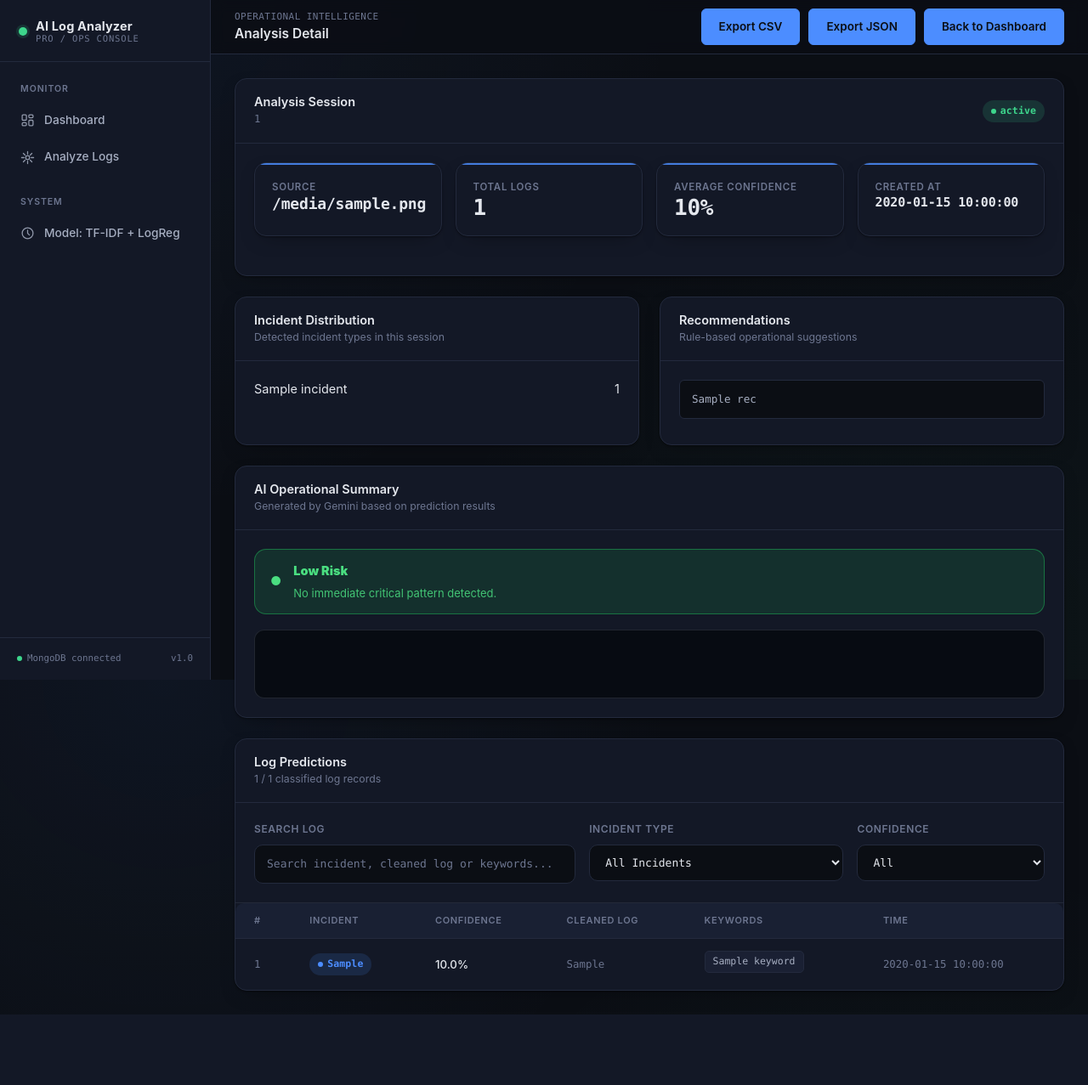
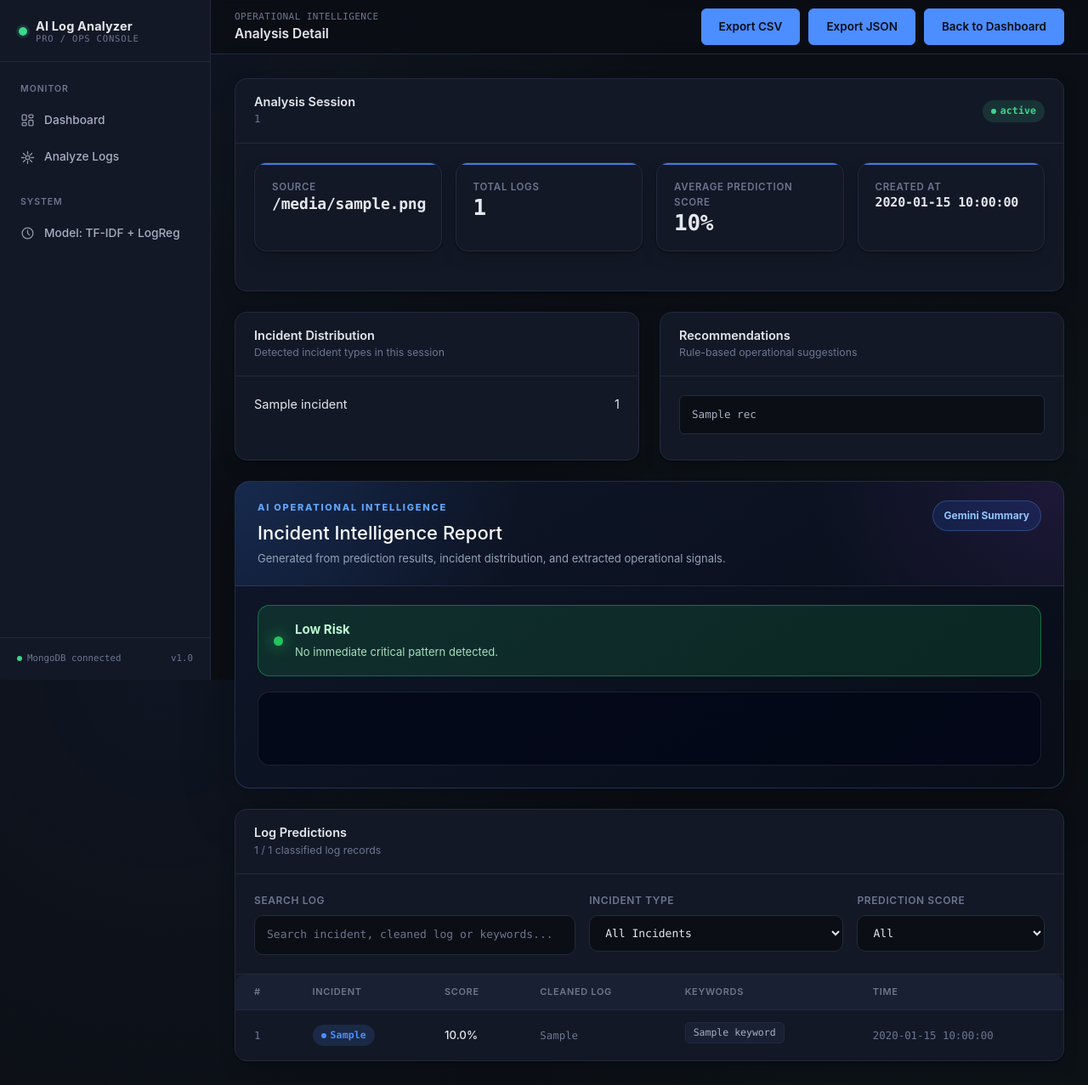
Before and after one commit to melisayildirm/AI-Log-Analyzer-Pro, a Flask app: template app/templates/analysis_detail.html in a window 1280 px wide. Shown: the whole page at 85% size. Before the commit the page ends 1194 px from the top, so only its background shows below. Run offline with Flask 3, Linux system fonts and the light colour scheme; the template is opened without the code that fills it: most values are stand-ins (such as "Sample title", 1, 10 or a date in 2020); parts of the project's set-up code (start-up, migrations or seed data) failed here and were passed over.

Commit message:
Polish AI operational report UI and improve analysis tables

```diff
--- a/app/static/css/style.css
+++ b/app/static/css/style.css
@@ -949,3 +949,140 @@ textarea.form-control-ops::placeholder {
   background: rgba(96, 165, 250, 0.45);
   border-radius: 999px;
 }
+.ai-report-panel {
+  background: linear-gradient(145deg, rgba(15, 23, 42, 0.98), rgba(8, 13, 24, 0.98));
+  border: 1px solid rgba(96, 165, 250, 0.22);
+  border-radius: 18px;
+  overflow: hidden;
+  box-shadow: 0 20px 60px rgba(0, 0, 0, 0.28);
+}
+
+.ai-report-header {
+  display: flex;
+  justify-content: space-between;
+  gap: 20px;
+  padding: 22px 26px;
+  border-bottom: 1px solid rgba(148, 163, 184, 0.14);
+  background:
+    radial-gradient(circle at top left, rgba(59, 130, 246, 0.18), transparent 34%),
+    radial-gradient(circle at top right, rgba(168, 85, 247, 0.12), transparent 30%);
+}
+
+.ai-eyebrow {
+  font-size: 11px;
+  letter-spacing: 0.16em;
+  color: #60a5fa;
+  font-weight: 800;
+  margin-bottom: 8px;
+}
+
+.ai-report-header h2 {
+  margin: 0;
+  font-size: 22px;
+  color: #f8fafc;
+}
+
+.ai-report-header p {
+  margin: 7px 0 0;
+  color: #94a3b8;
+  font-size: 13px;
+}
+
+.ai-provider-pill {
+  height: fit-content;
+  padding: 8px 13px;
+  border-radius: 999px;
+  background: rgba(37, 99, 235, 0.16);
+  border: 1px solid rgba(96, 165, 250, 0.28);
+  color: #93c5fd;
+  font-size: 12px;
+  font-weight: 700;
+  white-space: nowrap;
+}
+
+.ai-report-body {
+  padding: 22px 26px 26px;
+}
+
+.risk-banner {
+  display: flex;
+  align-items: center;
+  gap: 14px;
+  padding: 16px 18px;
+  border-radius: 14px;
+  margin-bottom: 18px;
+}
+
+.risk-banner strong {
+  display: block;
+  font-size: 15px;
+  margin-bottom: 4px;
+}
+
+.risk-banner span {
+  font-size: 13px;
+  opacity: 0.88;
+}
+
+.risk-dot {
+  width: 11px;
+  height: 11px;
+  border-radius: 999px;
+  flex-shrink: 0;
+}
+
+.risk-critical {
+  background: rgba(239, 68, 68, 0.14);
+  color: #fecaca;
+  border: 1px solid rgba(239, 68, 68, 0.45);
+}
+
+.risk-critical .risk-dot {
+  background: #ef4444;
+  box-shadow: 0 0 18px rgba(239, 68, 68, 0.9);
+}
+
+.risk-high {
+  background: rgba(249, 115, 22, 0.14);
+  color: #fed7aa;
+  border: 1px solid rgba(249, 115, 22, 0.45);
+}
+
+.risk-high .risk-dot {
+  background: #f97316;
+  box-shadow: 0 0 18px rgba(249, 115, 22, 0.9);
+}
+
+.risk-medium {
+  background: rgba(245, 158, 11, 0.14);
+  color: #fde68a;
+  border: 1px solid rgba(245, 158, 11, 0.45);
+}
+
+.risk-medium .risk-dot {
+  background: #f59e0b;
+  box-shadow: 0 0 18px rgba(245, 158, 11, 0.9);
+}
+
+.risk-low {
+  background: rgba(34, 197, 94, 0.14);
+  color: #bbf7d0;
+  border: 1px solid rgba(34, 197, 94, 0.45);
+}
+
+.risk-low .risk-dot {
+  background: #22c55e;
+  box-shadow: 0 0 18px rgba(34, 197, 94, 0.9);
+}
+
+.ai-summary-box {
+  background: rgba(2, 6, 23, 0.72);
+  border: 1px solid rgba(148, 163, 184, 0.16);
+  border-radius: 14px;
+  padding: 20px;
+  white-space: pre-line;
+  line-height: 1.75;
+  color: #dbeafe;
+  font-family: ui-monospace, SFMono-Regular, Menlo, Consolas, monospace;
+  font-size: 13px;
+}
--- a/app/templates/analysis_detail.html
+++ b/app/templates/analysis_detail.html
@@ -5,22 +5,19 @@
 
 {% block topbar_actions %}
 <div style="display:flex; gap:10px; align-items:center;">
-  <a href="{{ url_for('dashboard.export_analysis_csv', analysis_id=analysis.analysis_id) }}"
-     class="btn-ops-primary">
+  <a href="{{ url_for('dashboard.export_analysis_csv', analysis_id=analysis.analysis_id) }}" class="btn-ops-primary">
     Export CSV
   </a>
 
-  <a href="{{ url_for('dashboard.export_analysis_json', analysis_id=analysis.analysis_id) }}"
-     class="btn-ops-primary">
+  <a href="{{ url_for('dashboard.export_analysis_json', analysis_id=analysis.analysis_id) }}" class="btn-ops-primary">
     Export JSON
   </a>
 
-  <a href="/" class="btn-ops-primary">
-  Back to Dashboard
-</a>
+  <a href="{{ url_for('dashboard.dashboard') }}" class="btn-ops-primary">
+    Back to Dashboard
+  </a>
 </div>
 {% endblock %}
-
 
 {% block content %}
 
@@ -28,9 +25,7 @@
   <div class="panel-header">
     <div>
       <h2>Analysis Session</h2>
-      <div class="sub">
-        <span class="text-mono">{{ analysis.analysis_id }}</span>
-      </div>
+      <div class="sub"><span class="text-mono">{{ analysis.analysis_id }}</span></div>
     </div>
     <span class="badge-soft status-completed">{{ analysis.status }}</span>
   </div>
@@ -39,9 +34,7 @@
     <div class="kpi-grid">
       <div class="kpi-card">
         <div class="kpi-label">Source</div>
-        <div class="kpi-value" style="font-size:18px;">
-          {{ analysis.file_name or "Manual Input" }}
-        </div>
+        <div class="kpi-value" style="font-size:18px;">{{ analysis.file_name or "Manual Input" }}</div>
       </div>
 
       <div class="kpi-card">
@@ -50,15 +43,13 @@
       </div>
 
       <div class="kpi-card">
-        <div class="kpi-label">Average Confidence</div>
+        <div class="kpi-label">Average Prediction Score</div>
         <div class="kpi-value">{{ summary.average_confidence }}%</div>
       </div>
 
       <div class="kpi-card">
         <div class="kpi-label">Created At</div>
-        <div class="kpi-value" style="font-size:15px;">
-          {{ analysis.created_at }}
-        </div>
+        <div class="kpi-value" style="font-size:15px;">{{ analysis.created_at }}</div>
       </div>
     </div>
   </div>
@@ -102,47 +93,53 @@
     </div>
   </div>
 </div>
-<div class="panel mb-4">
-  <div class="panel-header">
+
+<div class="ai-report-panel mb-4">
+  <div class="ai-report-header">
     <div>
-      <h2>AI Operational Summary</h2>
-      <div class="sub">Generated by Gemini based on prediction results</div>
+      <div class="ai-eyebrow">AI OPERATIONAL INTELLIGENCE</div>
+      <h2>Incident Intelligence Report</h2>
+      <p>Generated from prediction results, incident distribution, and extracted operational signals.</p>
+    </div>
+
+    <div class="ai-provider-pill">
+      Gemini Summary
     </div>
   </div>
 
-  <div class="panel-body">
+  <div class="ai-report-body">
     {% set ai_text = ai_summary.text if ai_summary else "" %}
 
     {% if "Critical" in ai_text or "CRITICAL" in ai_text %}
-      <div class="risk-card risk-critical">
-        <span>●</span>
+      <div class="risk-banner risk-critical">
+        <div class="risk-dot"></div>
         <div>
           <strong>Critical Risk</strong>
-          <p>Immediate engineer review is recommended.</p>
+          <span>Immediate engineer review is recommended.</span>
         </div>
       </div>
     {% elif "High" in ai_text %}
-      <div class="risk-card risk-high">
-        <span>●</span>
+      <div class="risk-banner risk-high">
+        <div class="risk-dot"></div>
         <div>
           <strong>High Risk</strong>
-          <p>Operational attention is required.</p>
+          <span>Operational attention is required.</span>
         </div>
       </div>
     {% elif "Medium" in ai_text %}
-      <div class="risk-card risk-medium">
-        <span>●</span>
+      <div class="risk-banner risk-medium">
+        <div class="risk-dot"></div>
         <div>
           <strong>Medium Risk</strong>
-          <p>Review recommended before action.</p>
+          <span>Review recommended before action.</span>
         </div>
       </div>
     {% else %}
-      <div class="risk-card risk-low">
-        <span>●</span>
+      <div class="risk-banner risk-low">
+        <div class="risk-dot"></div>
         <div>
           <strong>Low Risk</strong>
-          <p>No immediate critical pattern detected.</p>
+          <span>No immediate critical pattern detected.</span>
         </div>
       </div>
     {% endif %}
@@ -152,6 +149,7 @@
     </div>
   </div>
 </div>
+
 <div class="panel">
   <div class="panel-header">
     <div>
@@ -166,9 +164,7 @@
     <div class="row g-3">
       <div class="col-12 col-xl-5">
         <label class="form-label-ops">Search Log</label>
-        <input type="text"
-               id="logSearchInput"
-               class="form-control-ops"
+        <input type="text" id="logSearchInput" class="form-control-ops"
                placeholder="Search incident, cleaned log or keywords...">
       </div>
 
@@ -183,7 +179,7 @@
       </div>
 
       <div class="col-12 col-xl-3">
-        <label class="form-label-ops">Confidence</label>
+        <label class="form-label-ops">Prediction Score</label>
         <select id="confidenceFilter" class="form-control-ops">
           <option value="all">All</option>
           <option value="90">90% and above</option>
@@ -196,13 +192,13 @@
     </div>
   </div>
 
-<div class="prediction-table-scroll">
-  <table class="table-ops">
+  <div class="prediction-table-scroll">
+    <table class="table-ops">
       <thead>
         <tr>
           <th>#</th>
           <th>Incident</th>
-          <th>Confidence</th>
+          <th>Score</th>
           <th>Cleaned Log</th>
           <th>Keywords</th>
           <th>Time</th>
@@ -217,9 +213,7 @@
             data-confidence="{{ conf }}"
             data-search="{{ (item.incident_type ~ ' ' ~ (item.clean_log or item.raw_log or '') ~ ' ' ~ (item.keywords|join(' ')))|lower }}">
           <td class="cell-mono row-number">{{ loop.index }}</td>
-          <td>
-            <span class="badge-soft badge-info">{{ item.incident_type }}</span>
-          </td>
+          <td><span class="badge-soft badge-info">{{ item.incident_type }}</span></td>
           <td class="cell-primary">{{ conf }}%</td>
           <td class="cell-mono" style="max-width:420px; white-space:normal;">
             {{ item.clean_log or item.raw_log }}
@@ -238,6 +232,7 @@
 </div>
 
 {% endblock %}
+
 {% block extra_scripts %}
 <script>
   const searchInput = document.getElementById("logSearchInput");
@@ -245,17 +240,11 @@
   const confidenceFilter = document.getElementById("confidenceFilter");
   const tableBody = document.getElementById("predictionTableBody");
   const visibleLogCount = document.getElementById("visibleLogCount");
-
   const originalRows = Array.from(document.querySelectorAll(".prediction-row"));
 
   function parseConfidence(value) {
     if (!value) return 0;
-    return Number(
-      String(value)
-        .replace("%", "")
-        .replace(",", ".")
-        .trim()
-    );
+    return Number(String(value).replace("%", "").replace(",", ".").trim());
   }
 
   function filterLogs() {
@@ -273,8 +262,7 @@
 
       const matchesSearch = searchValue === "" || rowText.includes(searchValue);
       const matchesIncident = selectedIncident === "all" || rowIncident === selectedIncident;
-      const matchesConfidence =
-        selectedConfidence === "all" || rowConfidence >= Number(selectedConfidence);
+      const matchesConfidence = selectedConfidence === "all" || rowConfidence >= Number(selectedConfidence);
 
       if (matchesSearch && matchesIncident && matchesConfidence) {
         matchedRows.push(row);
```
